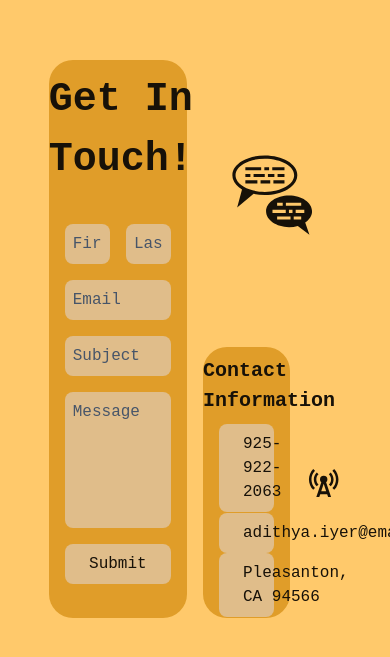
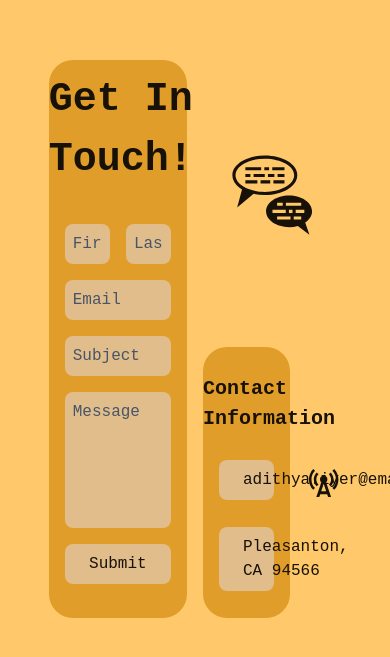
Before and after one commit to Pineapple-Soup/personal-website, a Next.js app: page / in a window 390 px wide. Shown: the part 2615-3272 px from the top of the page. Built offline with nearby package versions, Linux system fonts and the light colour scheme.

Commit message:
build: remove phone number for privacy

```diff
--- a/src/components/Contact.tsx
+++ b/src/components/Contact.tsx
@@ -1,5 +1,5 @@
 import React from "react";
-import { MdCellTower, MdLocalPhone, MdLocationPin, MdMail } from "react-icons/md";
+import { MdCellTower, MdLocationPin, MdMail } from "react-icons/md";
 import { GiConversation } from "react-icons/gi";
 
 export default function Contact() {
@@ -19,11 +19,7 @@ export default function Contact() {
                 </form>
             </div>
             <div className="flex flex-col justify-evenly bg-primary rounded-3xl row-start-4 row-end-6 col-start-7 col-span-4">
-                <h3 className="mx-auto my-2 font-bold"> Contact Information </h3>
-                <div className="flex bg-secondary rounded-lg mx-4 p-2">
-                    <MdLocalPhone className="my-auto mx-2"/>
-                    <span>925-922-2063</span>
-                </div>
+                <h3 className="mx-auto font-bold"> Contact Information </h3>
                 <div className="flex bg-secondary rounded-lg mx-4 p-2">
                     <MdMail className="my-auto mx-2"/>
                     <span>adithya.iyer@email.ucr.edu</span>
```
